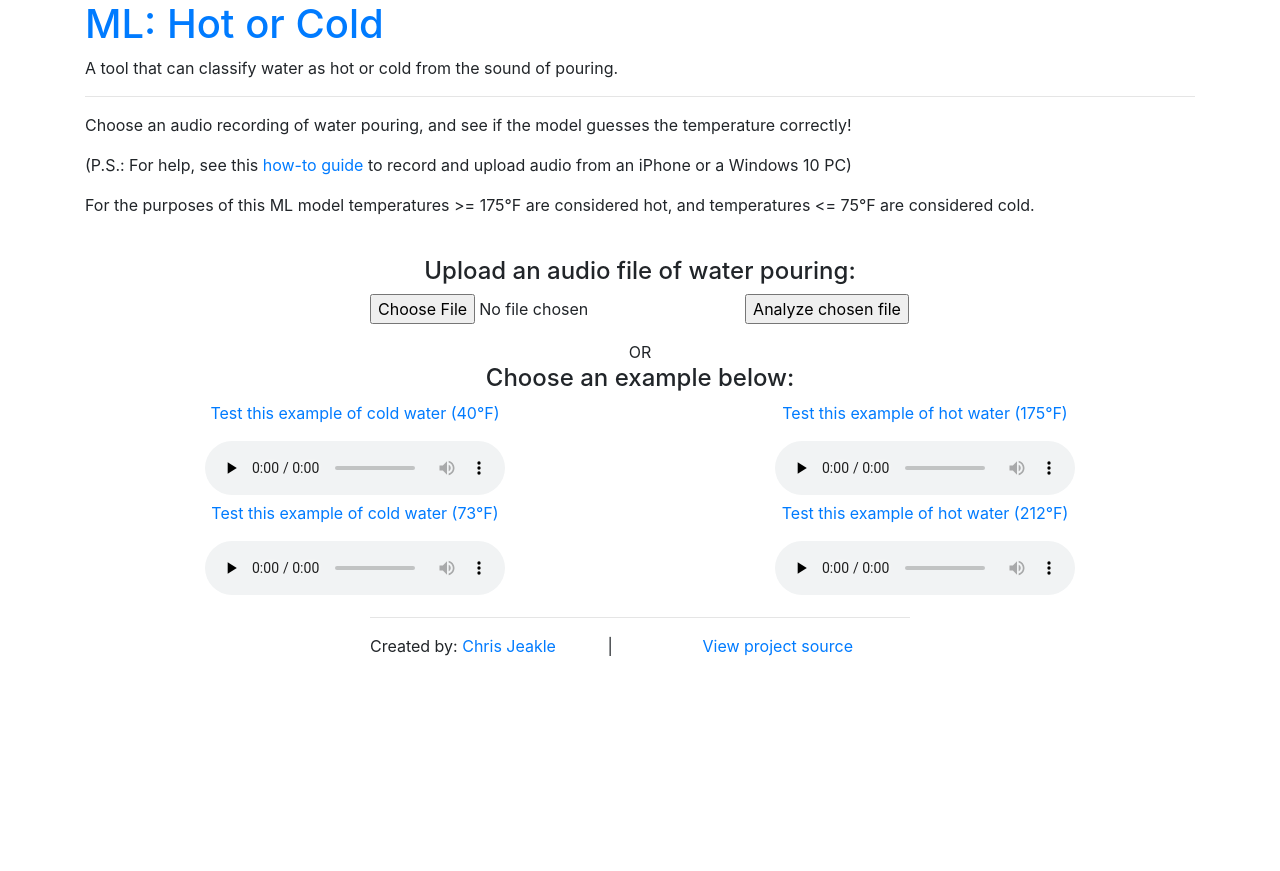
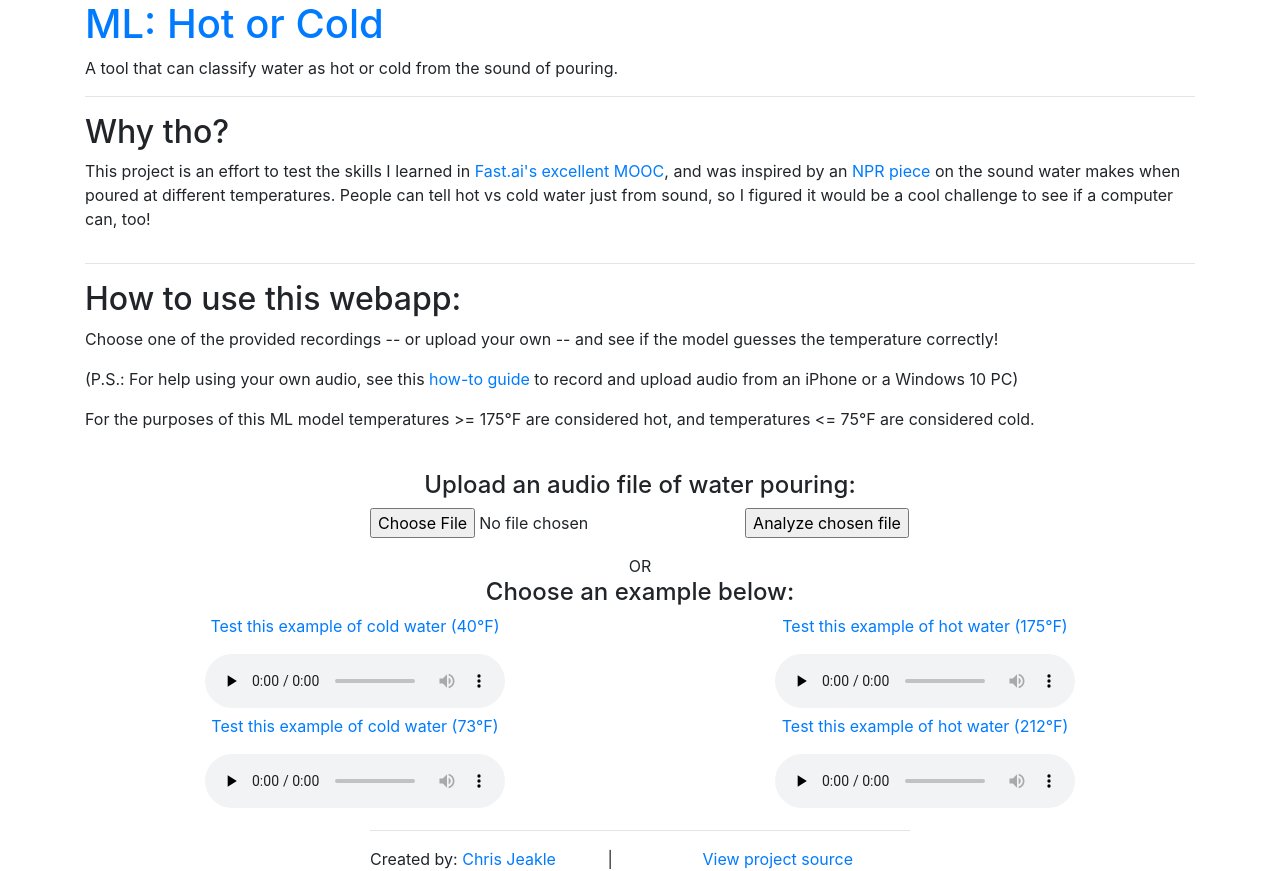
Before and after one commit to cjjeakle/ml-hot-or-cold, a Python web app: template templates/index.html in a window 1280 px wide. Before the commit the page ends 656 px from the top, so only its background shows below. Run offline with Jinja, Linux system fonts and the light colour scheme; the template is opened without the code that fills it, so the values that code supplies are empty; some libraries are stand-ins or nearby versions.

Commit message:
Improved the demo site's clarity
* Added an explanation for why I made this project
* Tweaked how-to guide to clearly state you can use an example or upload

```diff
--- a/templates/index.html
+++ b/templates/index.html
@@ -19,8 +19,20 @@
     <hr>
     <div class="row">
       <div class="col">
-        <p>Choose an audio recording of water pouring, and see if the model guesses the temperature correctly!</p>
-        <p>(P.S.: For help, see this <a href="/how-to">how-to guide</a> to record and upload audio from an iPhone or a Windows 10 PC)</p>
+        <h2>Why tho?</h2>
+        <p>
+          This project is an effort to test the skills I learned in <a href="https://course.fast.ai/">Fast.ai's excellent MOOC</a>,
+          and was inspired by an <a href="https://www.npr.org/2014/07/05/328842704/what-does-cold-sound-like">NPR piece</a> on the sound water makes when poured at different temperatures.
+          People can tell hot vs cold water just from sound, so I figured it would be a cool challenge to see if a computer can, too!
+        <p>
+      </div>
+    </div>
+    <hr>
+    <div class="row">
+      <div class="col">
+        <h2>How to use this webapp:</h2>
+        <p>Choose one of the provided recordings -- or upload your own -- and see if the model guesses the temperature correctly!</p>
+        <p>(P.S.: For help using your own audio, see this <a href="/how-to">how-to guide</a> to record and upload audio from an iPhone or a Windows 10 PC)</p>
         <p>For the purposes of this ML model temperatures >= 175℉ are considered hot, and temperatures <= 75℉ are considered cold.</p>
       </div>
     </div>
```
